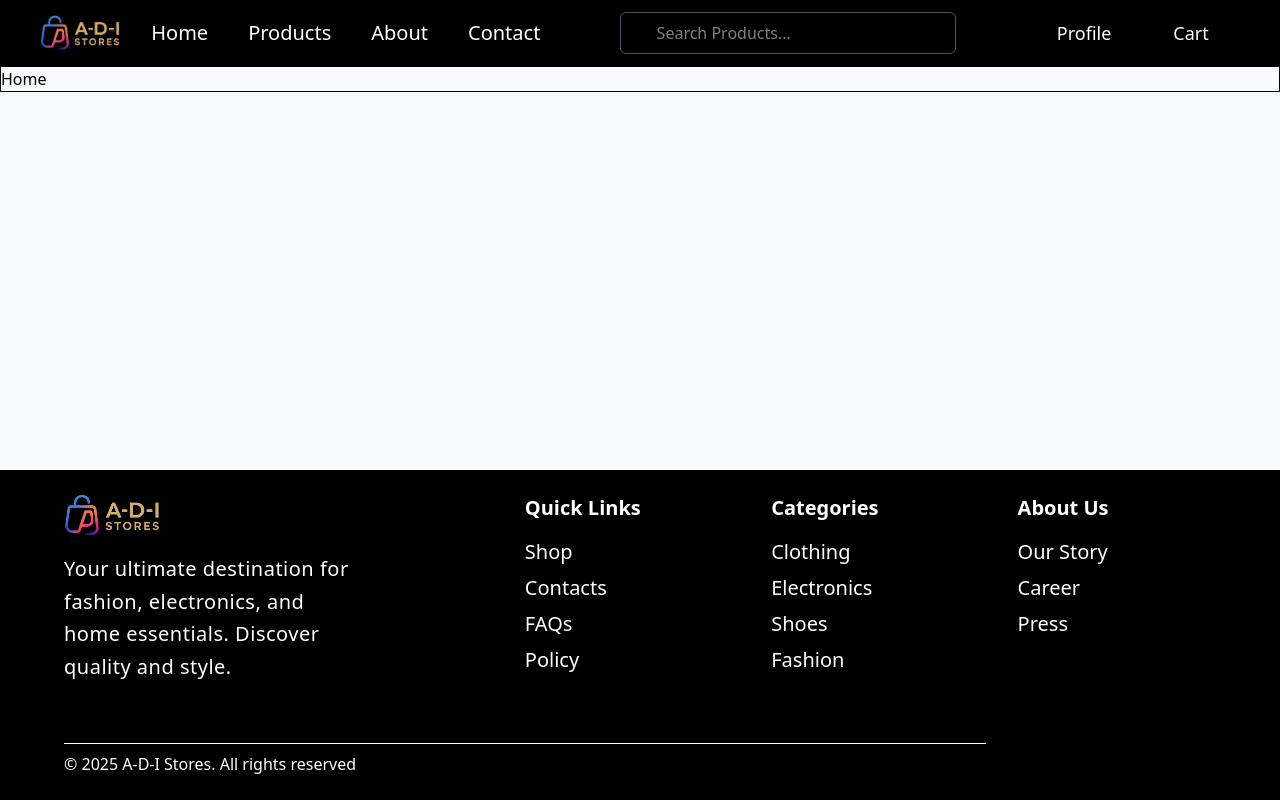
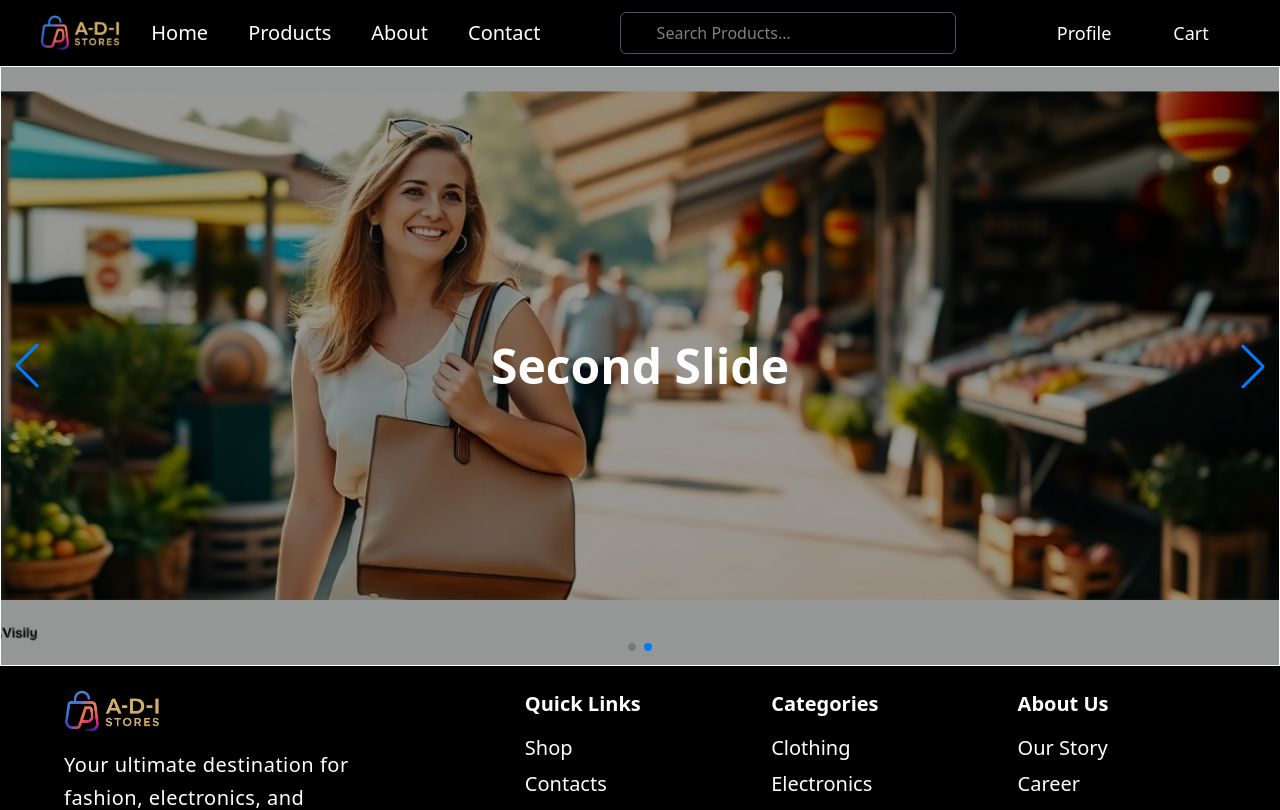
Before and after one commit to Adi-Ecommerce/AdiStores-Frontend, a React (Vite) app: page / in a window 1280 px wide. Shown: the top 810 px of the page. Built offline with nearby package versions, Linux system fonts and the light colour scheme; some icons are missing.

Commit message:
SwiperJS added

```diff
--- a/package.json
+++ b/package.json
@@ -18,6 +18,7 @@
     "react": "^19.1.1",
     "react-dom": "^19.1.1",
     "react-router-dom": "^7.9.3",
+    "swiper": "^12.0.2",
     "tailwindcss": "^4.1.13"
   },
   "devDependencies": {
--- a/src/pages/Home/Home.jsx
+++ b/src/pages/Home/Home.jsx
@@ -1,9 +1,12 @@
-import React from 'react'
+import React from "react";
+import Swipe from "./Swiper";
 
 function Home() {
-  return (
-    <div className={`border h-full`}>Home</div>
-  )
+    return (
+        <>
+            <Swipe />
+        </>
+    );
 }
 
-export default Home
+export default Home;
--- /dev/null
+++ b/src/pages/Home/Swiper.jsx
@@ -0,0 +1,57 @@
+import React from 'react'
+import img1 from "../../assets/Whisk_b5e39e0a2227109bd554c207f9064dc3dr (1).jpeg";
+import img2 from "../../assets/Selection.png";
+// Swiper imports
+import { Swiper, SwiperSlide } from "swiper/react";
+import { Autoplay, Pagination, Navigation } from "swiper/modules";
+import "swiper/css";
+import "swiper/css/pagination";
+import "swiper/css/navigation";
+function Swipe() {
+  return (
+      <div className="h-[400px] md:h-[500px] lg:h-[600px] border border-white">
+          <Swiper
+              modules={[Autoplay, Pagination, Navigation]}
+              loop={true}
+              autoplay={{ delay: 3000, disableOnInteraction: false }}
+              pagination={{ clickable: true }}
+              navigation
+              className="h-full w-full"
+          >
+              {/* Slide 1 */}
+              <SwiperSlide>
+                  <div className="relative h-full w-full">
+                      <img
+                          src={img1}
+                          alt="Slide 1"
+                          className="w-full h-full object-cover"
+                      />
+                      <div className="absolute inset-0 bg-black/40 flex items-center justify-center">
+                          <h1 className="text-xl md:text-4xl lg:text-5xl text-white font-bold">
+                              First Slide
+                          </h1>
+                      </div>
+                  </div>
+              </SwiperSlide>
+
+              {/* Slide 2 */}
+              <SwiperSlide>
+                  <div className="relative h-full w-full">
+                      <img
+                          src={img2}
+                          alt="Slide 2"
+                          className="w-full h-full object-cover"
+                      />
+                      <div className="absolute inset-0 bg-black/40 flex items-center justify-center">
+                          <h1 className="text-xl md:text-4xl lg:text-5xl text-white font-bold">
+                              Second Slide
+                          </h1>
+                      </div>
+                  </div>
+              </SwiperSlide>
+          </Swiper>
+      </div>
+  )
+}
+
+export default Swipe
```
Also changed, not shown: src/assets/Whisk_b5e39e0a2227109bd554c207f9064dc3dr (1).jpeg (added), 1 other file (tests, documents, lock files or other folders).
